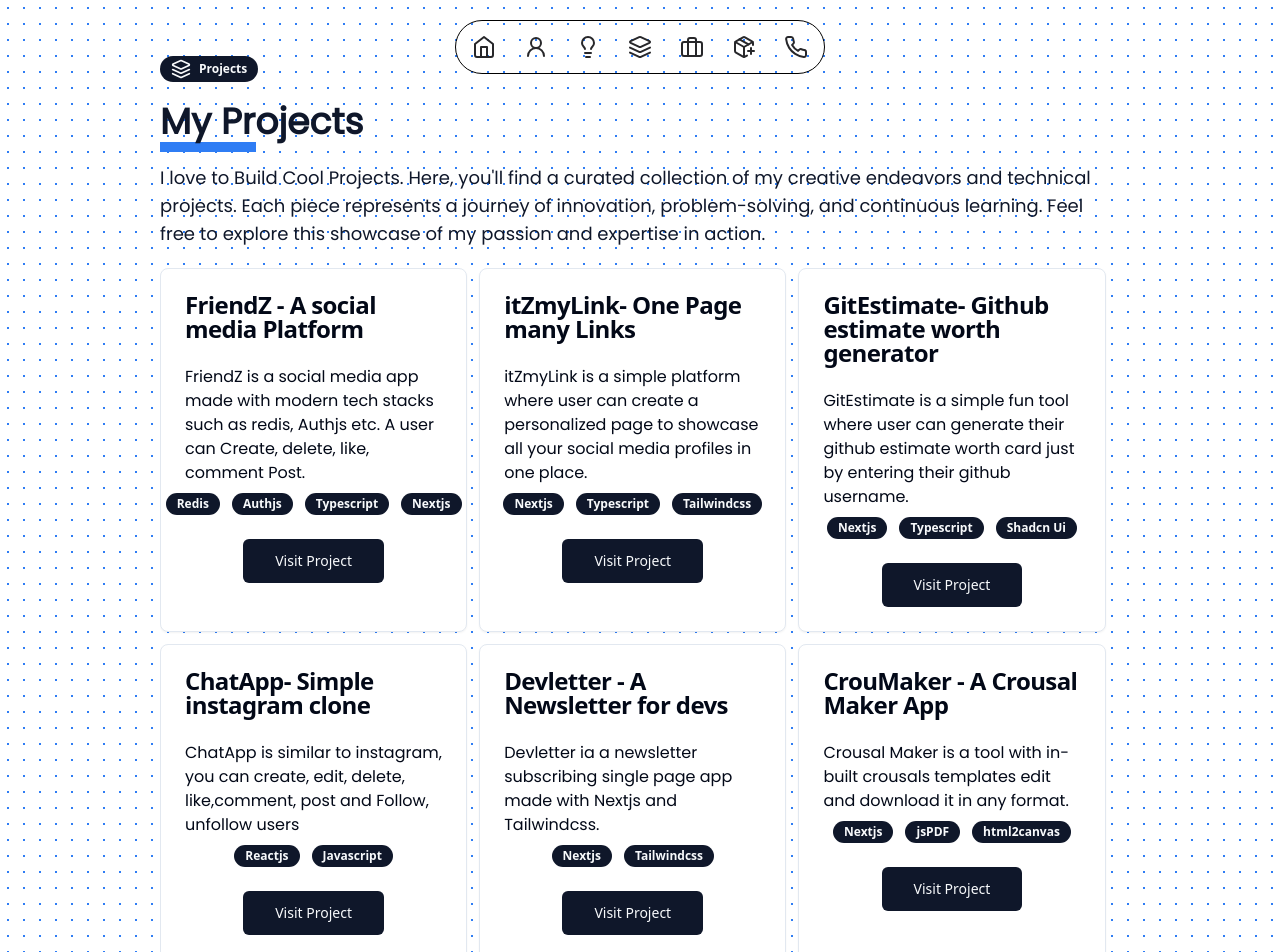
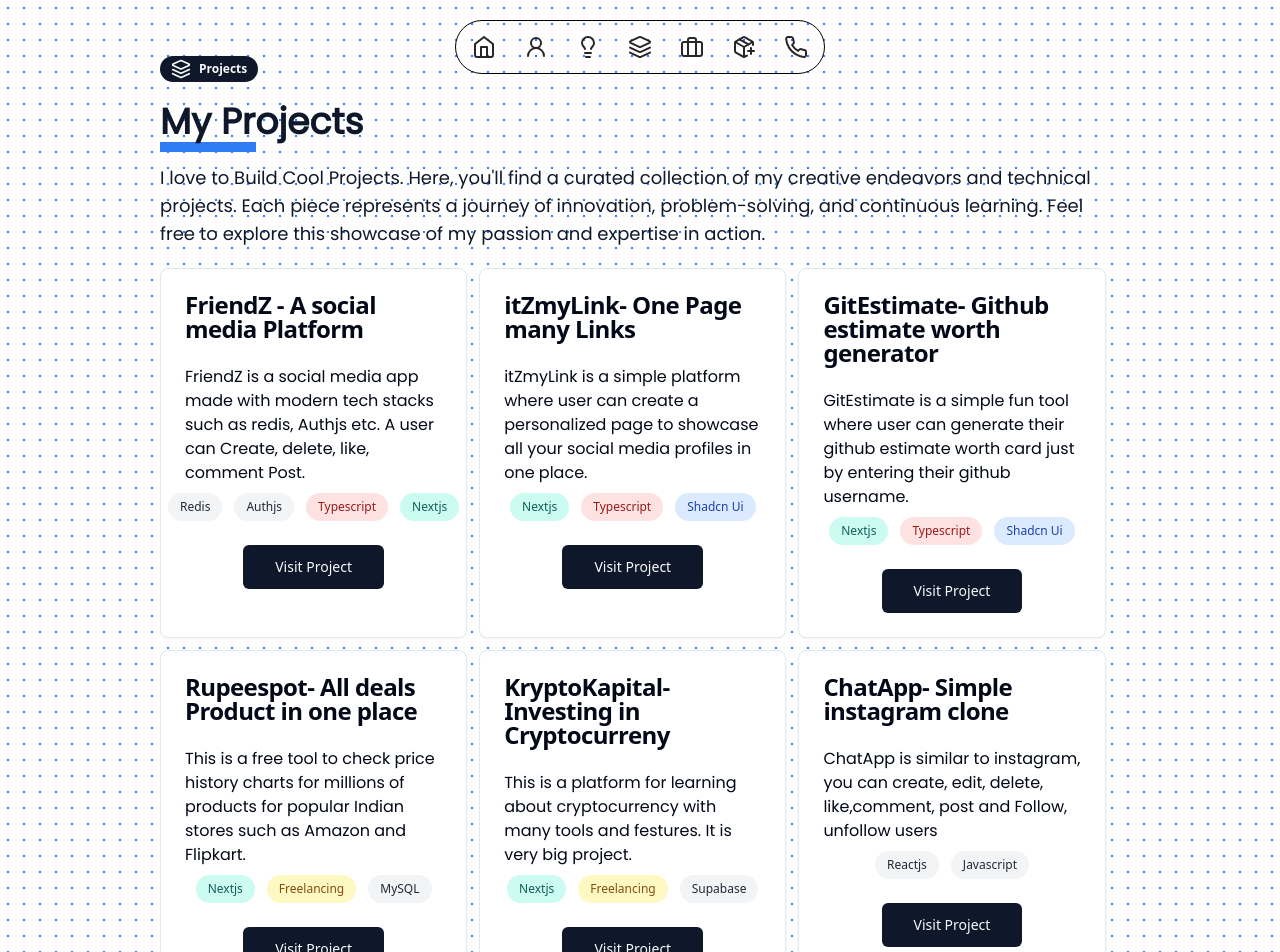
Before and after one commit to taqui-786/Portfolio, a Next.js app: page /projects in a window 1280 px wide. Shown: the top 952 px of the page. Built offline with nearby package versions, Linux system fonts and the light colour scheme.

Commit message:
Adding new Projects

```diff
--- a/src/app/projects/page.tsx
+++ b/src/app/projects/page.tsx
@@ -17,7 +17,7 @@ const projectsPage = () => {
       title: "itZmyLink- One Page many Links",
       description:
         "itZmyLink is a simple platform where user can create a personalized page to showcase all your social media profiles in one place. ",
-      tags: ["Nextjs", "Typescript", "Tailwindcss"],
+      tags: ["Nextjs", "Typescript", "Shadcn Ui"],
       link: "https://github.com/taqui-786/itZmyLink",
     },
     {
@@ -26,6 +26,20 @@ const projectsPage = () => {
         "GitEstimate is a simple fun tool where user can generate their github estimate worth card just by entering their github username. ",
       tags: ["Nextjs", "Typescript", "Shadcn Ui"],
       link: "https://github.com/taqui-786/GitEstimate",
+    },
+    {
+      title: "Rupeespot- All deals Product in one place",
+      description:
+        "This is a free tool to check price history charts for millions of products for popular Indian stores such as Amazon and Flipkart. ",
+      tags: ["Nextjs", "Freelancing", "MySQL"],
+      link: "https://rupeespot.com/",
+    },
+    {
+      title: "KryptoKapital- Investing in Cryptocurreny",
+      description:
+        "This is a platform for learning about cryptocurrency with many tools and festures. It is very big project. ",
+      tags: ["Nextjs", "Freelancing", "Supabase"],
+      link: "https://devkryptokapital.netlify.app/",
     },
     {
       title: "ChatApp- Simple instagram clone",
@@ -45,7 +59,7 @@ const projectsPage = () => {
       title: "CrouMaker - A Crousal Maker App",
       description:
         "Crousal Maker is a tool with in-built crousals templates edit and download it in any format.",
-      tags: ["Nextjs", "jsPDF", "html2canvas"],
+      tags: ["Nextjs", "jsPDF", "html2canvas", "Shadcn Ui"],
       link: "https://github.com/taqui-786/crousal-maker",
     },
   ];
--- a/src/components/ProjectsCard.tsx
+++ b/src/components/ProjectsCard.tsx
@@ -26,7 +26,8 @@ const ProjectCards: React.FC<projectcardprops> = ({ value }) => {
       <div className=" w-full h-fit flex mt-2 justify-center flex-row gap-3">
         {
           value.tags.map((itm:string, indx:number) => {
-            return <Badge key={indx}>{itm}</Badge>
+            // return <Badge key={indx}>{itm}</Badge>
+            return <span className={`inline-flex items-center gap-x-1.5 py-1.5 px-3 rounded-full text-xs font-medium ${itm === 'Nextjs' && 'bg-teal-100 text-teal-800' || itm === 'Freelancing' && 'bg-yellow-100 text-yellow-800 ' || itm === 'Shadcn Ui' && 'bg-blue-100 text-blue-800' || itm === 'Typescript' && 'bg-red-100 text-red-800' || 'bg-gray-100 text-gray-800'}  `} key={indx}>{itm}</span>
           })
         }
         </div>
```
